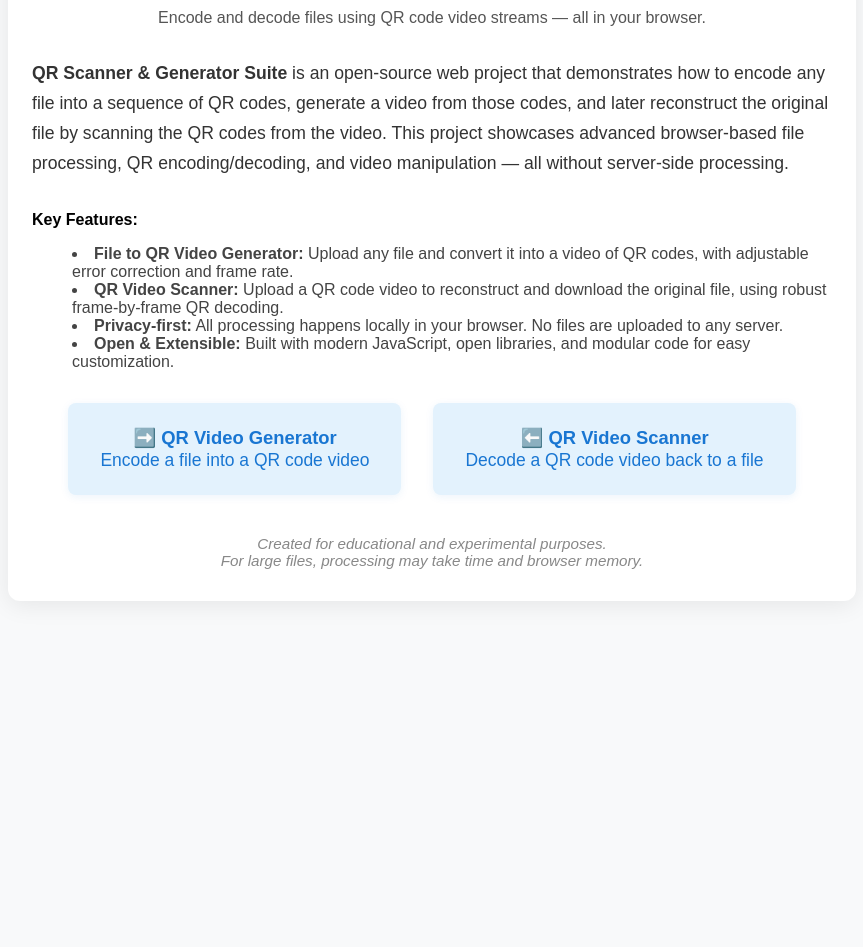
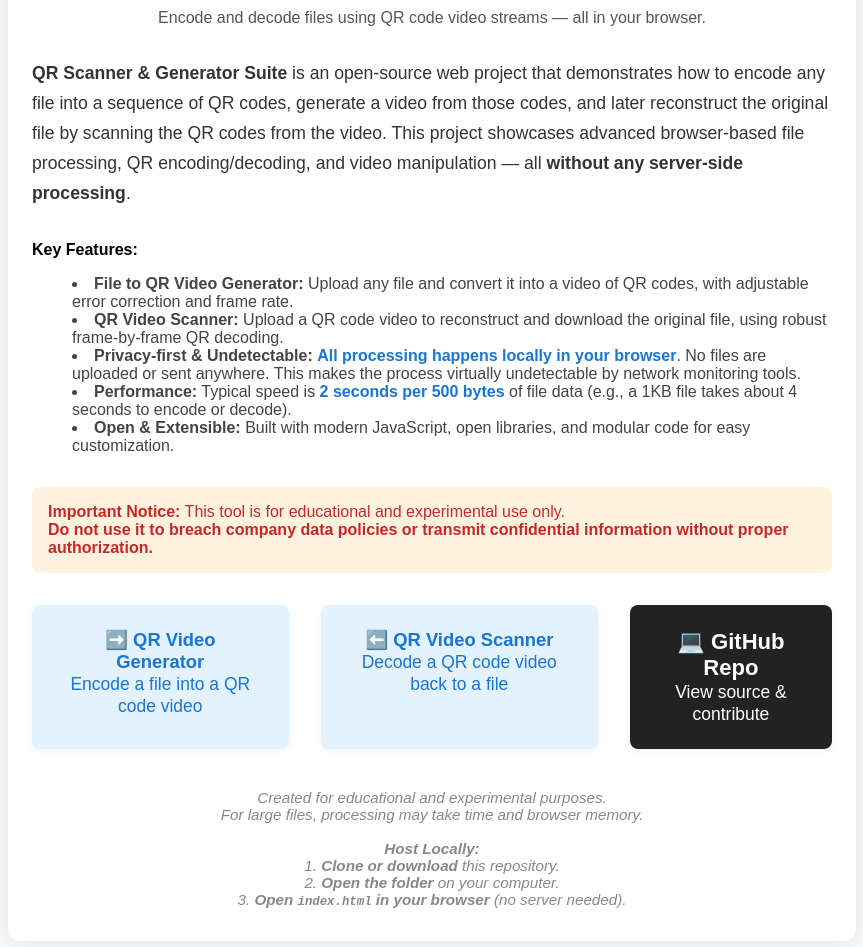
Before and after one commit to KooperL/qr-stream-generator, a plain HTML site: page index.html in a window 1280 px wide. Shown: the part 133-1080 px from the top of the page, without its empty margins (208-1071 px from the left). Before the commit the page ends 800 px from the top, so only its background shows below. Drawn offline with Linux system fonts and the light colour scheme.

Commit message:
Update landing page

```diff
--- a/index.html
+++ b/index.html
@@ -78,16 +78,21 @@
             Encode and decode files using QR code video streams — all in your browser.
         </div>
         <div class="description">
-            <strong>QR Scanner & Generator Suite</strong> is an open-source web project that demonstrates how to encode any file into a sequence of QR codes, generate a video from those codes, and later reconstruct the original file by scanning the QR codes from the video. This project showcases advanced browser-based file processing, QR encoding/decoding, and video manipulation — all without server-side processing.
+            <strong>QR Scanner & Generator Suite</strong> is an open-source web project that demonstrates how to encode any file into a sequence of QR codes, generate a video from those codes, and later reconstruct the original file by scanning the QR codes from the video. This project showcases advanced browser-based file processing, QR encoding/decoding, and video manipulation — all <b>without any server-side processing</b>.
         </div>
         <div class="features">
             <strong>Key Features:</strong>
             <ul>
                 <li><b>File to QR Video Generator:</b> Upload any file and convert it into a video of QR codes, with adjustable error correction and frame rate.</li>
                 <li><b>QR Video Scanner:</b> Upload a QR code video to reconstruct and download the original file, using robust frame-by-frame QR decoding.</li>
-                <li><b>Privacy-first:</b> All processing happens locally in your browser. No files are uploaded to any server.</li>
+                <li><b>Privacy-first & Undetectable:</b> <span style="color:#1976d2;font-weight:bold;">All processing happens locally in your browser</span>. No files are uploaded or sent anywhere. This makes the process virtually undetectable by network monitoring tools.</li>
+                <li><b>Performance:</b> Typical speed is <span style="color:#1976d2;font-weight:bold;">2 seconds per 500 bytes</span> of file data (e.g., a 1KB file takes about 4 seconds to encode or decode).</li>
                 <li><b>Open & Extensible:</b> Built with modern JavaScript, open libraries, and modular code for easy customization.</li>
             </ul>
+        </div>
+        <div style="margin-bottom:24px; color:#c62828; font-size:1em; background:#fff3e0; border-radius:8px; padding:16px;">
+            <b>Important Notice:</b> This tool is for educational and experimental use only.<br>
+            <b>Do not use it to breach company data policies or transmit confidential information without proper authorization.</b>
         </div>
         <div class="links">
             <a class="card-link" href="online-generator.html">
@@ -98,10 +103,21 @@
                 ⬅️ QR Video Scanner<br>
                 <span style="font-size:0.95em;font-weight:normal;">Decode a QR code video back to a file</span>
             </a>
+            <a class="card-link" href="https://github.com/KooperL/qr-stream-generator" target="_blank" style="background:#222;color:#fff;">
+                <span style="font-size:1.2em;">&#128187; GitHub Repo</span><br>
+                <span style="font-size:0.95em;font-weight:normal;">View source & contribute</span>
+            </a>
         </div>
         <div style="margin-top:40px; text-align:center; color:#888; font-size:0.95em;">
-            <em>Created for educational and experimental purposes.<br>
-            For large files, processing may take time and browser memory.</em>
+            <em>
+                Created for educational and experimental purposes.<br>
+                For large files, processing may take time and browser memory.<br>
+                <br>
+                <b>Host Locally:</b><br>
+                1. <b>Clone or download</b> this repository.<br>
+                2. <b>Open the folder</b> on your computer.<br>
+                3. <b>Open <code>index.html</code> in your browser</b> (no server needed).<br>
+            </em>
         </div>
     </div>
 </body>
```
Also changed, not shown: README.md.
